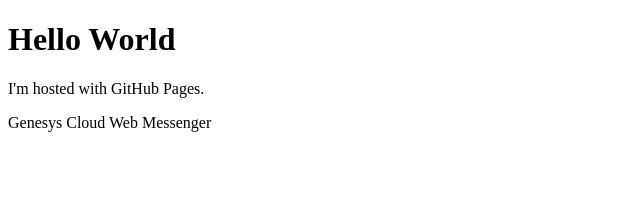
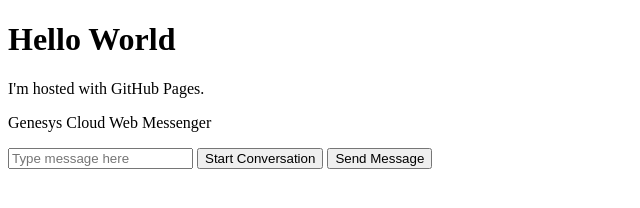
Before and after one commit to rekojen/for-testing, a plain HTML site: page index.html in a window 1280 px wide. Shown: the whole page, without its empty margins (0-640 px from the left). Drawn offline with Linux system fonts and the light colour scheme.

Commit message:
Update index.html

```diff
--- a/index.html
+++ b/index.html
@@ -5,6 +5,10 @@
 <p>I'm hosted with GitHub Pages.</p>
 <p>Genesys Cloud Web Messenger</p>
 </body>
+
+<input id="msg" placeholder="Type message here" />
+<button onclick="startConversation()">Start Conversation</button>
+<button onclick="sendMessage()">Send Message</button>
 
 <script type="text/javascript" charset="utf-8">
   (function (g, e, n, es, ys) {
@@ -20,4 +24,43 @@
     deploymentId: 'be7b456d-7625-4f4f-83b3-ed30ebf47cc2'
   });
 </script>
+
+  <script>
+/* Start Messaging Service */
+Genesys("command", "MessagingService.start");
+
+/* Start Conversation */
+function startConversation() {
+  Genesys("command", "MessagingService.startConversation",
+    {},
+    function () {
+      console.log("Conversation started");
+    },
+    function (err) {
+      console.error("Failed to start conversation", err);
+    }
+  );
+}
+
+/* Send Message */
+function sendMessage() {
+  var text = document.getElementById("msg").value;
+  if (!text) return;
+
+  Genesys("command", "MessagingService.sendMessage",
+    { body: text },
+    function () {
+      console.log("Message sent to Genesys Cloud");
+    },
+    function (err) {
+      console.error("Send failed", err);
+    }
+  );
+}
+
+/* Receive Messages */
+Genesys("subscribe", "MessagingService.messagesReceived", function (e) {
+  console.log("Message received from Genesys:", e);
+});
+</script>
 </html>
```
